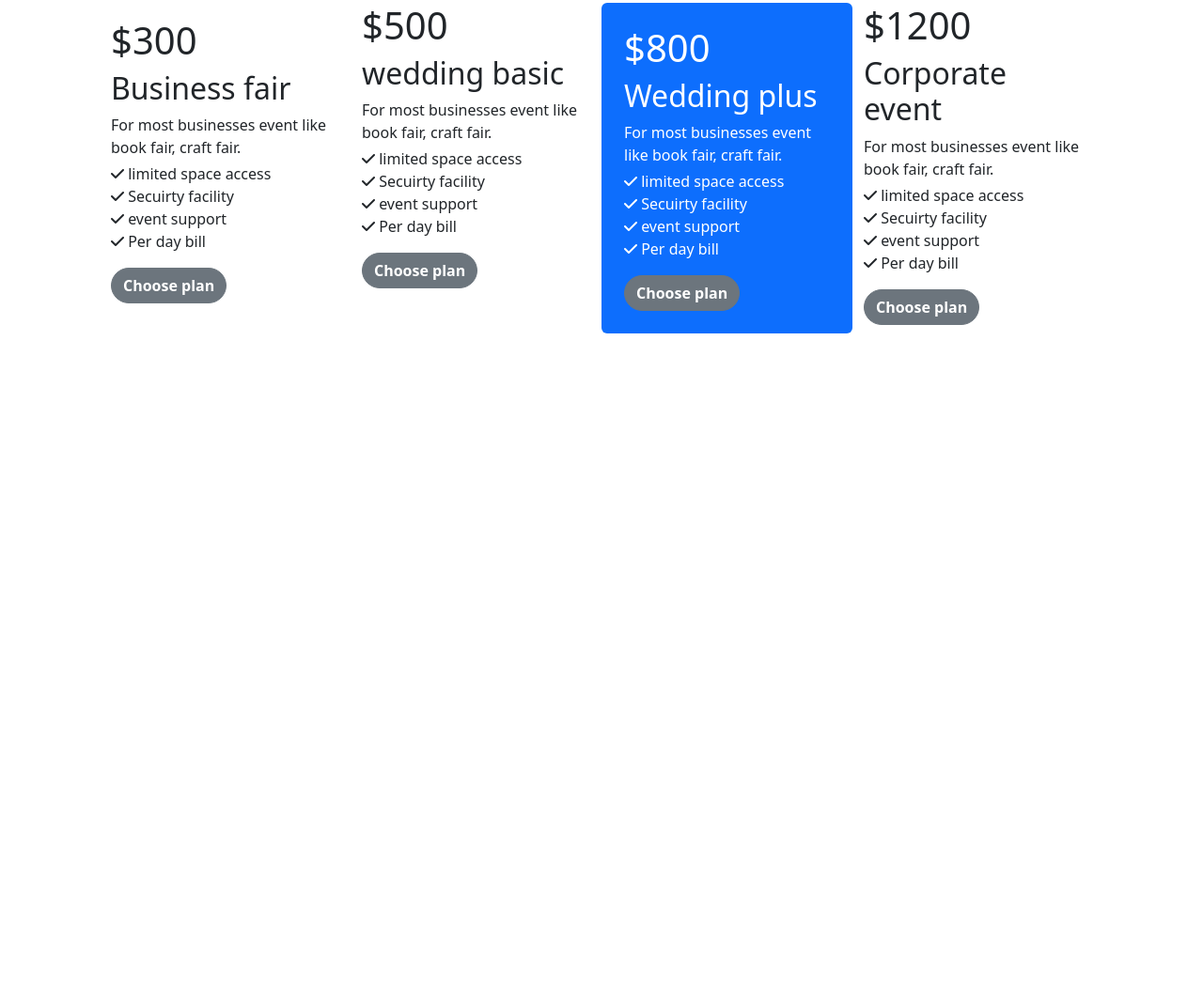
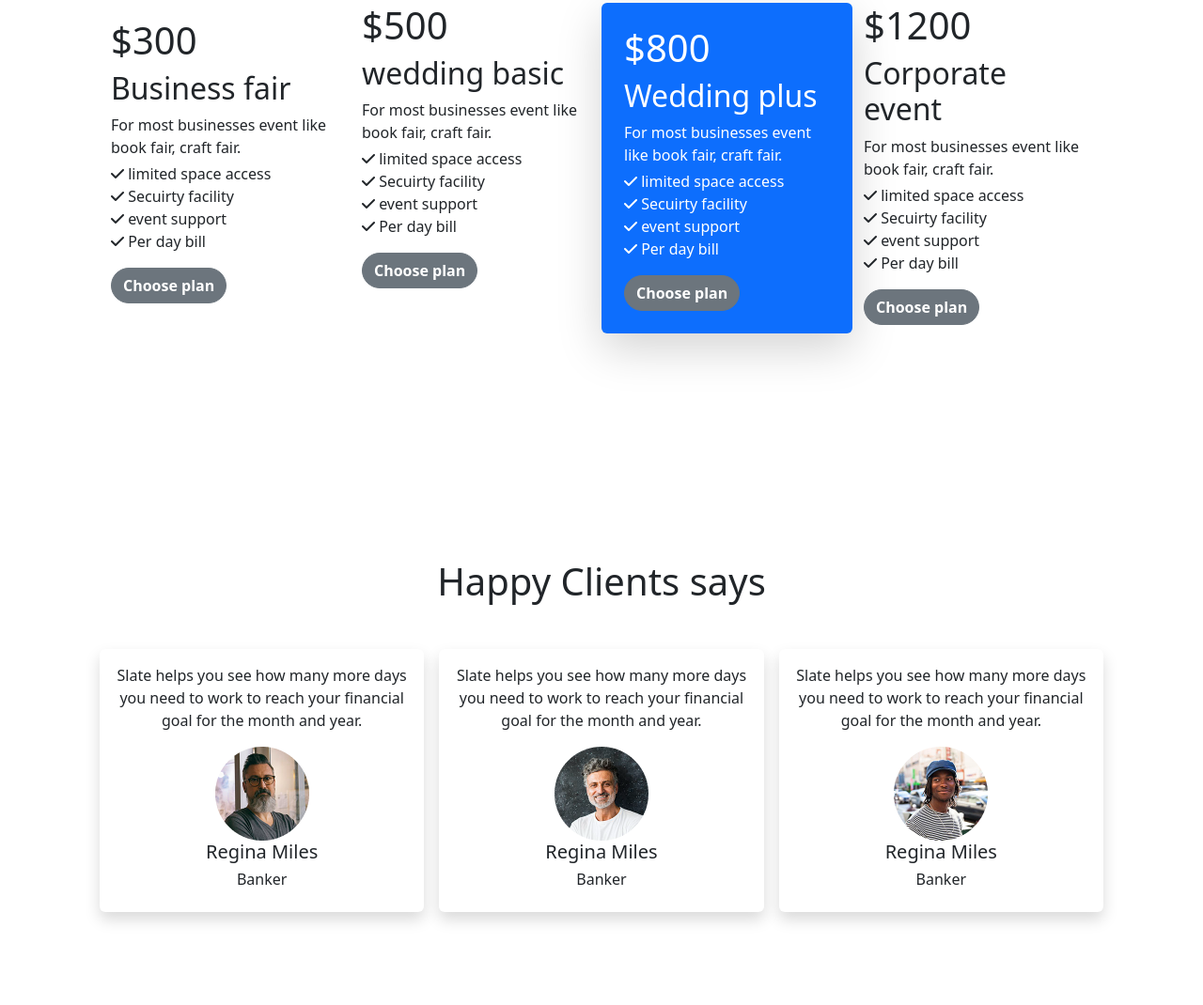
Before and after one commit to mintusikder/convention-center, a plain HTML site: page index.html in a window 1280 px wide. Shown: the part 1513-2583 px from the top of the page at 94% size. Before the commit the page ends 1964 px from the top, so only its background shows below. Drawn offline with nearby package versions, Linux system fonts and the light colour scheme.

Commit message:
added clients section

```diff
--- a/index.html
+++ b/index.html
@@ -206,7 +206,7 @@
           <p><i class="fa-solid fa-check"></i> Per day bill</p>
           <button type="button" class="btn btn-secondary rounded-pill fw-bold">Choose plan</button>
         </div>
-        <div class="col bg-primary p-4 rounded text-white">
+        <div class="col bg-primary p-4 rounded text-white  shadow-lg p-3 mb-5 bg-primary rounded">
           <h1>$800</h1>
           <h2>Wedding plus</h2>
           <p class="mb-1">
@@ -243,6 +243,46 @@
 
       </div>
     </section>
+    <!-- Happy Clients says -->
+    <section class="mb-5 container p-5">
+        <h1 class="text-center my-5">Happy Clients says</h1>
+        <div class="row ">
+            <div class="col shadow p-3 mb-5 bg-white rounded me-3">
+                <p class="text-center">Slate helps you see how
+                    many more days you need
+                    to work to reach your financial
+                    goal for the month and year.</p>
+                   <div class="d-flex justify-content-center align-items-center">
+                    <img src="./images/person 1.png" alt="">
+                   </div>
+                    <h5 class="text-center">Regina Miles</h5>
+                    <h6 class="text-center">Banker</h6>
+            </div>
+            <div class="col shadow p-3 mb-5 bg-white rounded me-3">
+                <p class="text-center">Slate helps you see how
+                    many more days you need
+                    to work to reach your financial
+                    goal for the month and year.</p>
+                   <div class="d-flex justify-content-center align-items-center">
+                    <img src="./images/person 2.png" alt="">
+                   </div>
+                    <h5 class="text-center">Regina Miles</h5>
+                    <h6 class="text-center">Banker</h6>
+            </div>
+            <div class="col shadow p-3 mb-5 bg-white rounded gx-5">
+                <p class="text-center">Slate helps you see how
+                    many more days you need
+                    to work to reach your financial
+                    goal for the month and year.</p>
+                   <div class="d-flex justify-content-center align-items-center">
+                    <img src="./images/person 3.png" alt="">
+                   </div>
+                    <h5 class="text-center">Regina Miles</h5>
+                    <h6 class="text-center">Banker</h6>
+            </div>
+
+        </div>
+    </section>
     <!-- js file -->
     <script
       src="https://cdn.jsdelivr.net/npm/bootstrap@5.3.2/dist/js/bootstrap.bundle.min.js"
```
